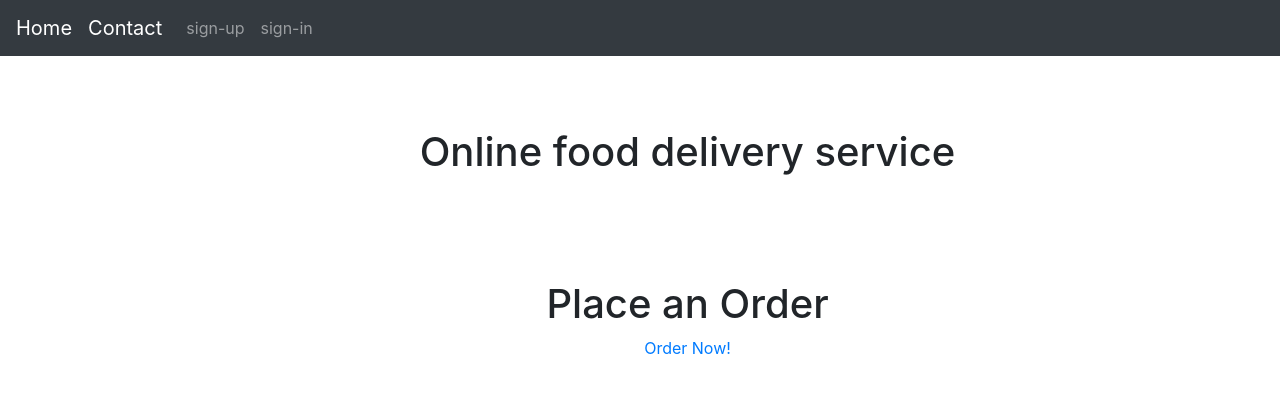
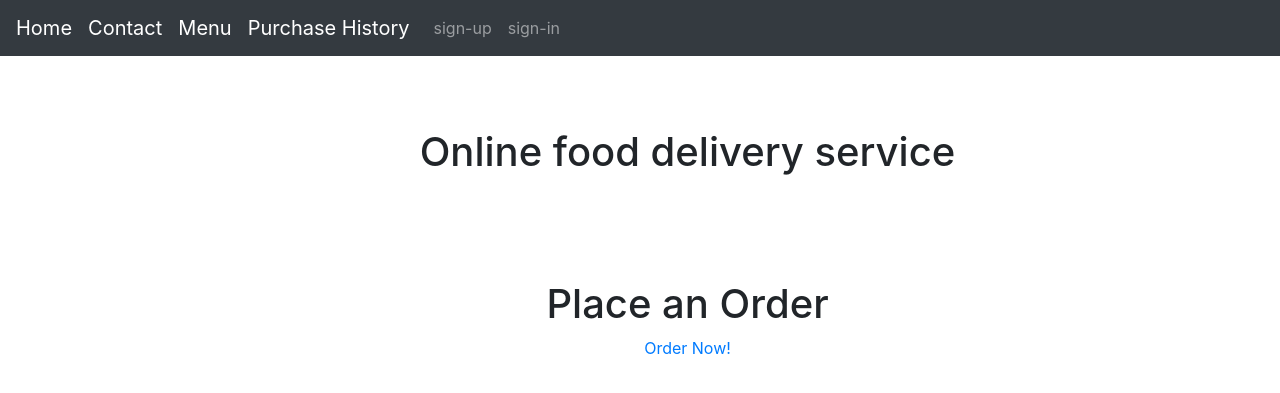
Before and after one commit to Shayan-9248/Delivery, a Django app: page / in a window 1280 px wide. Shown: the top 393 px of the page. Run offline with Django 3.2, Linux system fonts and the light colour scheme.

Commit message:
menu search

```diff
--- a/core/templates/base/header.html
+++ b/core/templates/base/header.html
@@ -1,6 +1,8 @@
 <nav class="navbar navbar-expand-lg navbar-dark bg-dark">
   <a class="navbar-brand" href="/">Home</a>
   <a class="navbar-brand" href="{% url 'contact:contact' %}">Contact</a>
+  <a class="navbar-brand" href="{% url 'customer:menu' %}">Menu</a>
+  <a class="navbar-brand" href="{% url 'customer:history' %}">Purchase History</a>
   <button class="navbar-toggler" type="button" data-toggle="collapse" data-target="#navbarNav" aria-controls="navbarNav" aria-expanded="false" aria-label="Toggle navigation">
     <span class="navbar-toggler-icon"></span>
   </button>
--- a/customer/urls.py
+++ b/customer/urls.py
@@ -10,4 +10,6 @@ urlpatterns = [
     path('request/<price>/<int:order_id>/', views.send_request, name='request'),
     path('verify/', views.verify , name='verify'),
     path('purchase-history/', views.History.as_view(), name='history'),
+    path('menu/', views.Menu.as_view(), name='menu'),
+    path('menu-search/', views.MenuSearch.as_view(), name='menu-search'),
 ]
--- a/customer/views.py
+++ b/customer/views.py
@@ -7,6 +7,7 @@ from .models import (
     OrderModel
 )
 from django.http import HttpResponse
+from django.db.models import Q
 from zeep import Client
 
 
@@ -119,3 +120,23 @@ class History(LoginRequiredMixin, View):
     def get(self, request):
         orders = OrderModel.objects.filter(user_id=request.user.id)
         return render(request, self.template_name, {'orders': orders})
+
+
+class Menu(View):
+    template_name = 'customer/menu.html'
+
+    def get(self, request):
+        menu_items = MenuItem.objects.filter(available=True)
+        return render(request, self.template_name, {'menu_items': menu_items})
+
+
+class MenuSearch(View):
+    template_name = 'customer/menu.html'
+
+    def get(self, request):
+        search = self.request.GET.get('q', False)
+        menu_items = MenuItem.objects.filter(
+            Q(name__icontains=search) |
+            Q(description__icontains=search)
+        )
+        return render(request, self.template_name, {'menu_items': menu_items})
```
Also changed, not shown: accounts/views.py (+4 -4 lines), customer/templates/customer/menu.html (added, +31 -0 lines).
